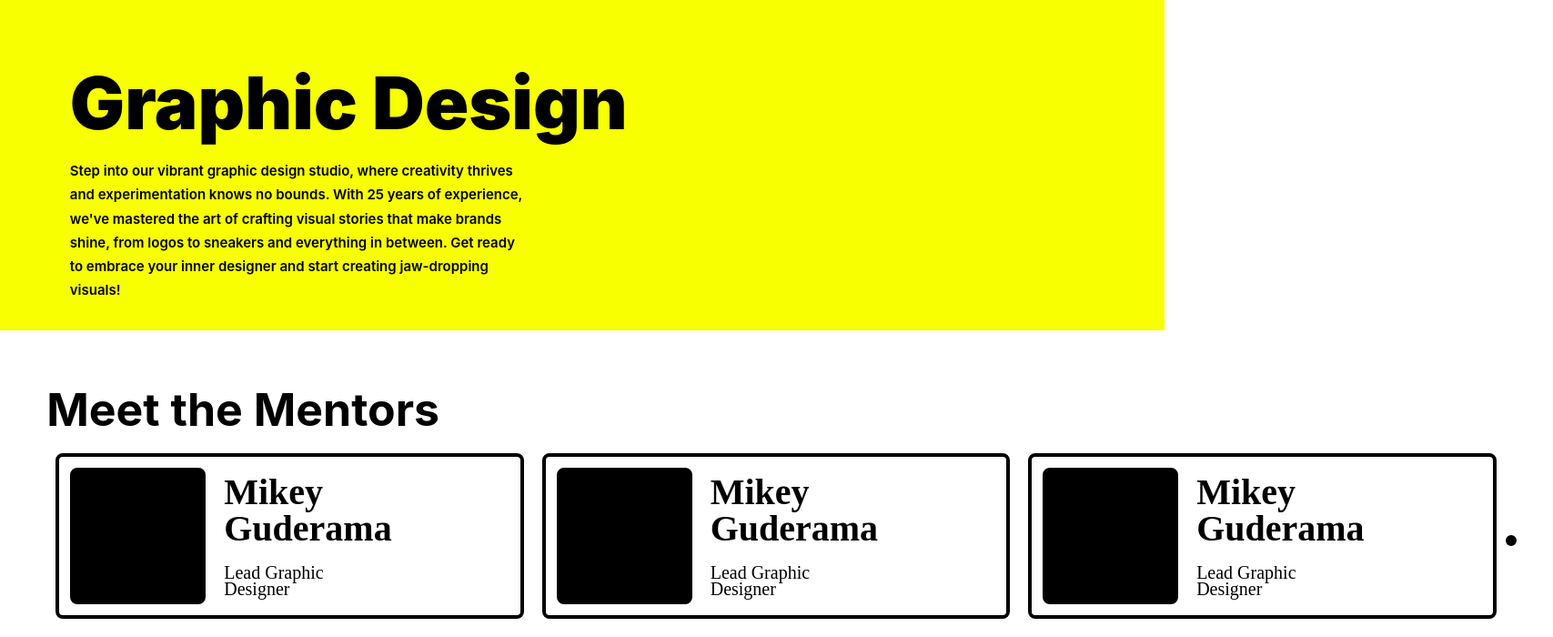
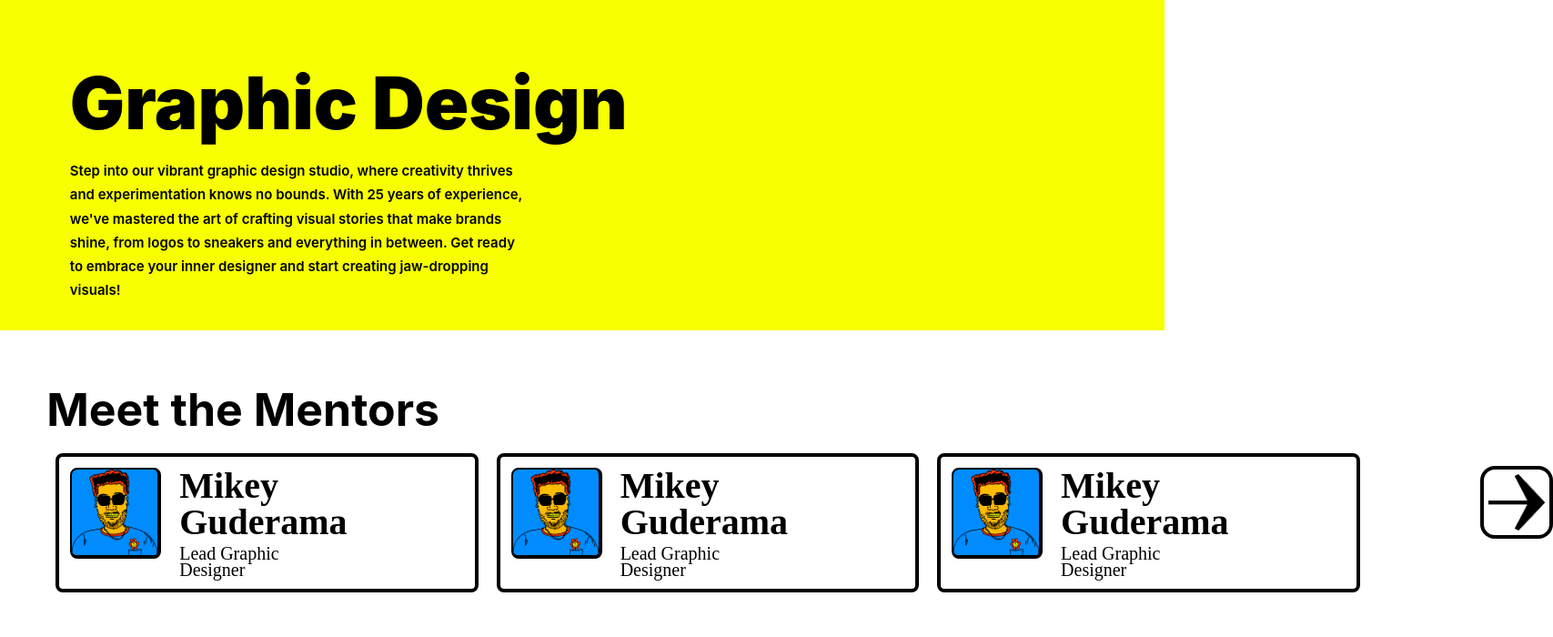
Before and after one commit to Artists-for-Humanity/afhonline, a Next.js app in the folder nextjs-blog/: page /graphic-design in a window 1280 px wide. Shown: the top 700 px of the page at 91% size, 1707 px wide, since content can reach past the window. Built offline with nearby package versions, Linux system fonts and the light colour scheme.

Commit message:
change mentor cards placeholder images

```diff
--- a/nextjs-blog/components/MentorCard/index.js
+++ b/nextjs-blog/components/MentorCard/index.js
@@ -1,9 +1,16 @@
 import styles from "./styles.module.css";
+import Image from 'next/image'
 
 const MentorCard = ({ first, last, role, headshot }) => {
     return (
         <div className={styles.card}>
-            <div className={styles.headshot}></div>
+            <Image
+                src={headshot}
+                width={100}
+                height={100}
+                alt="Headshot"
+                className={styles.headshot}
+            />
             <div className={styles.mentorInfo}>
                 <div className={styles.name}>
                     <div>{first}</div>
--- a/nextjs-blog/components/MentorCard/styles.module.css
+++ b/nextjs-blog/components/MentorCard/styles.module.css
@@ -13,9 +13,7 @@
     border-style: solid;
     border-color: #000000;
     border-radius: 8px;
-    width: 150px;
-    height: 150px;
-    background-color: #000000;
+    background: #008CFF;
 }
 
 .mentorInfo {
--- a/nextjs-blog/pages/graphic-design.js
+++ b/nextjs-blog/pages/graphic-design.js
@@ -3,6 +3,7 @@ import StudioHome from "../components/StudioHome";
 import MentorCard from "../components/MentorCard";
 import LessonCard from "../components/LessonCard";
 import styles from "../styles/studioHome.module.css";
+import Image from 'next/image';
 
 
 
@@ -22,21 +23,30 @@ const graphicsHome = () => {
           first="Mikey"
           last="Guderama"
           role="Lead Graphic Designer"
+          headshot="/images/profile.png"
         />
         <MentorCard
           first="Mikey"
           last="Guderama"
           role="Lead Graphic Designer"
+          headshot="/images/profile.png"
+
         />
 
         <MentorCard
           first="Mikey"
           last="Guderama"
           role="Lead Graphic Designer"
+          headshot="/images/profile.png"
         />
-        <div className={styles.forwardButton}>
-          <img src="images/forwardArrow.png"></img>
-        </div>
+
+        <Image
+          src="/images/forwardArrow.png"
+          width={50}
+          height={50}
+          alt="Forward Arrow"
+          className={styles.arrow}
+        />
       </div>
 
       <div className={styles.workshop}> Our Workshops </div>
@@ -89,20 +99,6 @@ const graphicsHome = () => {
           box-sizing: border-box;
         }
 
-        img {
-          max-width: 100%;
-          height: auto;
-          border: 6px solid #000000;
-          transition: 0.3s;
-          border-radius: 16px;
-          margin-top: 100px;
-        }
-
-        img:hover {
-          box-shadow: 6px 6px 0px #000000;
-          transform: translateX(-10px);
-          transition: 0.3s;
-        }
 
         h1,
         h2,
--- a/nextjs-blog/styles/Home.module.css
+++ b/nextjs-blog/styles/Home.module.css
@@ -110,6 +110,7 @@
   transition: 0.3s;
   border-radius: 16px;
   margin-top: 100px;
+  padding:10px;
 }
 
 .arrow:hover {
--- a/nextjs-blog/styles/studioHome.module.css
+++ b/nextjs-blog/styles/studioHome.module.css
@@ -25,3 +25,21 @@
     margin-left:6%;
     margin-top:20px;
 }
+
+
+.arrow {
+    width: 80px;
+    height: 80px;
+    border: 4px solid #000000;
+    transition: 0.3s;
+    border-radius: 16px;
+    margin-left: 10%;
+    margin-top: 2%;
+    padding:5px;
+  }
+
+  .arrow:hover {
+    box-shadow: 6px 6px 0px #000000;
+    transform: translateX(-10px);
+    transition: 0.3s;
+  }
```
Also changed, not shown: nextjs-blog/pages/index.js (+1 -10 lines), nextjs-blog/public/images/profile.png (added).
